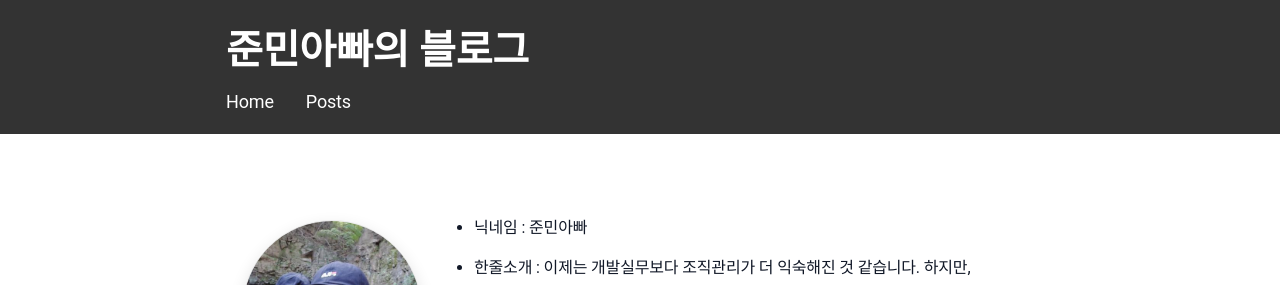
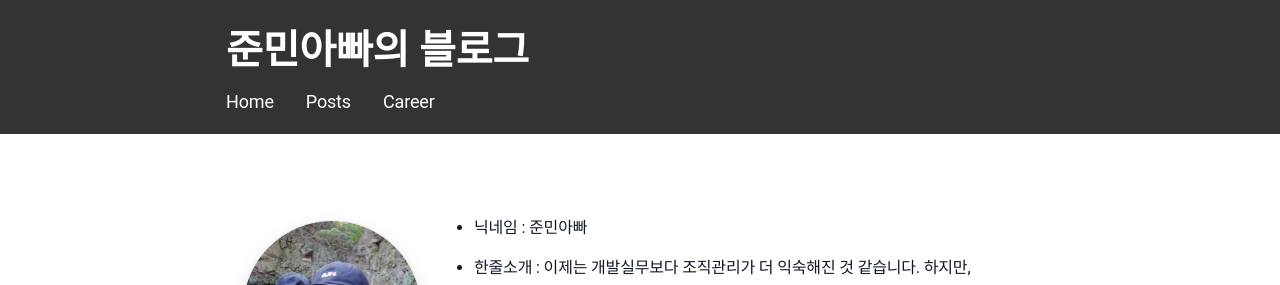
Before and after one commit to sanghoon-lee/sanghoon-lee.github.io, a Jekyll site: the page built from index.md, in a window 1280 px wide. Shown: the top 285 px of the page. Built offline with Jekyll 4.4.1, drawn with Linux system fonts in a browser that asks for light colours.

Commit message:
포스팅 내용 수정

```diff
--- a/_config.yml
+++ b/_config.yml
@@ -9,4 +9,4 @@ header_pages:
   - index.md
   - posts.md
   - career.md
-  - about.md
+#  - about.md
--- a/_layouts/default.html
+++ b/_layouts/default.html
@@ -13,6 +13,7 @@
         <nav class="site-nav">
           <a href="{{ '/' | relative_url }}">Home</a>
           <a href="{{ '/posts/' | relative_url }}">Posts</a>
+          <a href="{{ '/career/' }}">Career</a>
         </nav>
       </div>
     </header>
```
